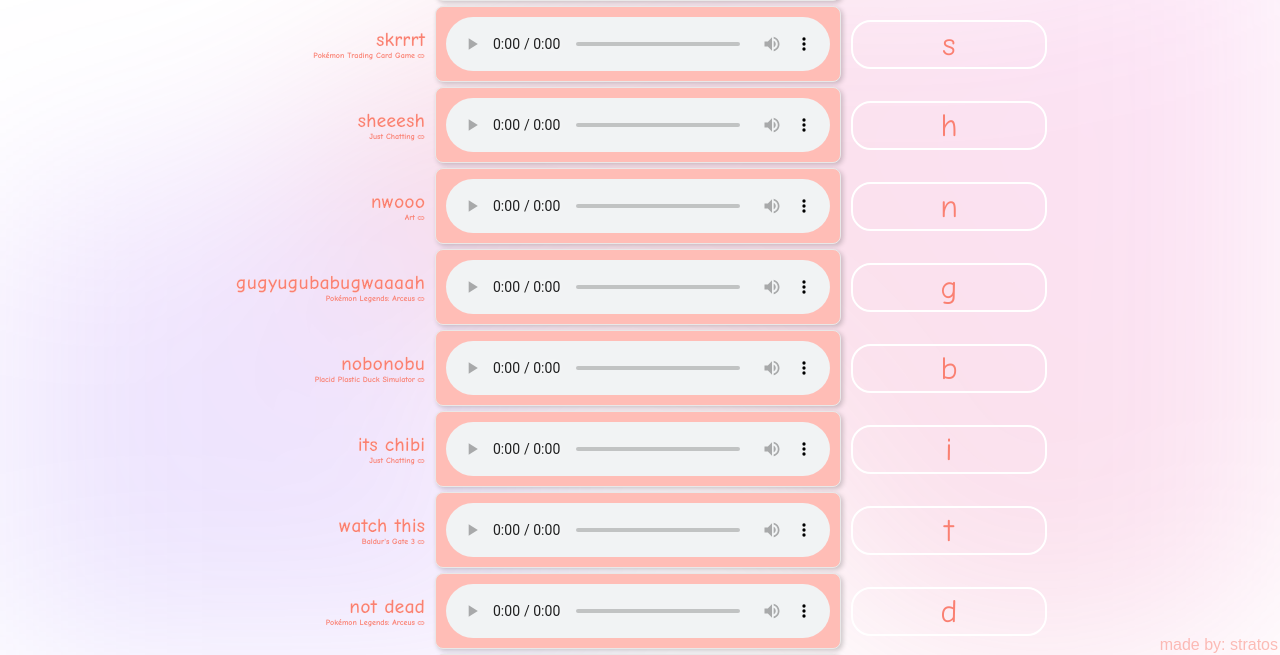
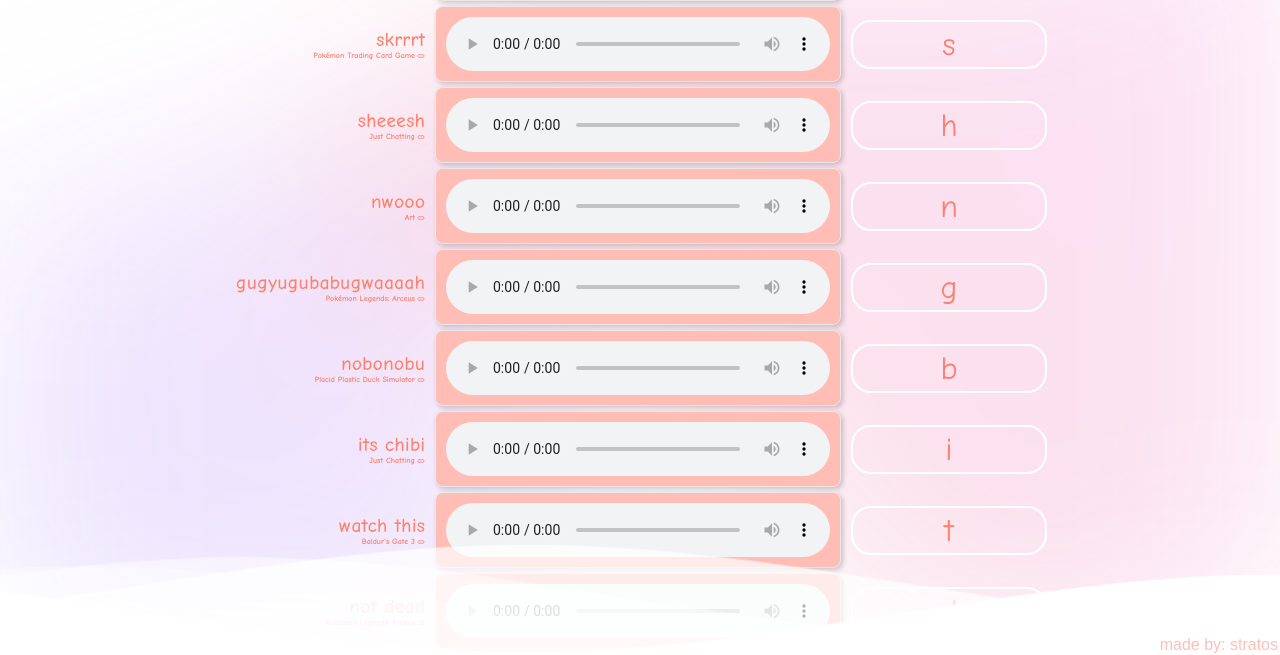
Before and after one commit to AbsoluteStratos/nobber-sfx, an Astro site: page / in a window 1280 px wide. Shown: the part 144-799 px from the top of the page. Built offline with nearby package versions, Linux system fonts and the light colour scheme; Astro itself is replaced by a stand-in of ours.

Commit message:
css fixes

```diff
--- a/src/components/SFXTable.astro
+++ b/src/components/SFXTable.astro
@@ -47,6 +47,7 @@ const interval = 25;
     justify-content: center; /* horizontal */
     align-items: center;     /* vertical */
     flex-direction: column;
+    margin-bottom: 10rem;
 }
 
 </style>
--- a/src/styles/waves.css
+++ b/src/styles/waves.css
@@ -1,10 +1,11 @@
 
 /* Waves */
 .waves {
-  position:relative;
+  position: fixed;
+  bottom: 0;
+  right: 0;
   width: 100%;
   height:15vh;
-  margin-bottom:0px; /*Fix for safari gap*/
   min-height:100px;
   max-height:150px;
 }
```
